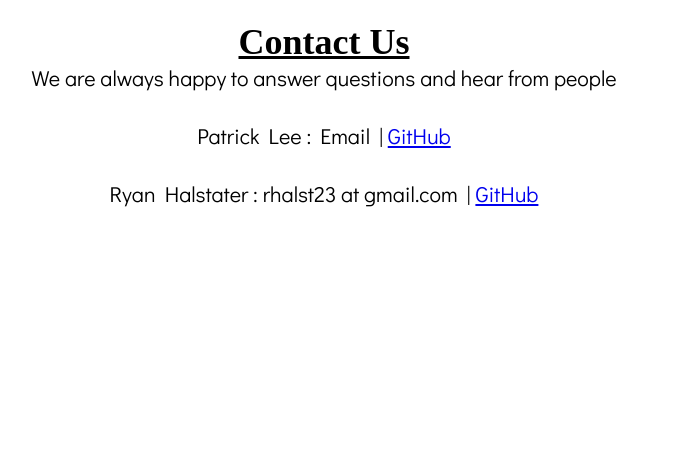
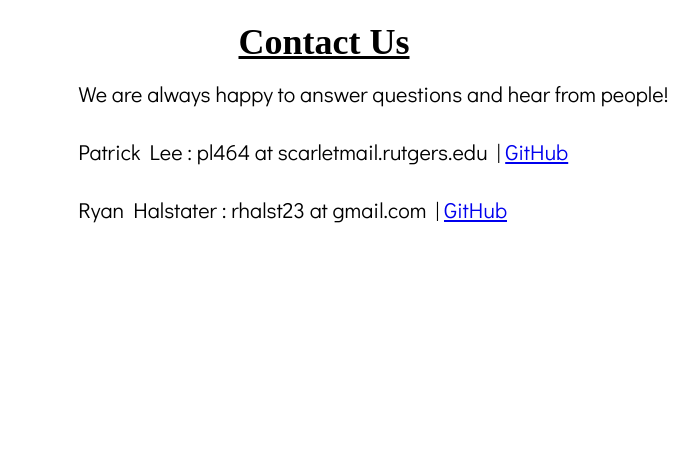
Before and after one commit to pl464/is-it-native, a Django app: page /robin/contact in a window 1280 px wide. Shown: the part 140-604 px from the top of the page, without its empty margins (316-1014 px from the left). Run offline with Django 3.2, Linux system fonts and the light colour scheme; some web fonts are replaced.

Commit message:
reorganizing about and documentation tab, fixed contact us tab

```diff
--- a/robin_scraper/static/css/style.css
+++ b/robin_scraper/static/css/style.css
@@ -34,7 +34,7 @@
 }
 
 /* For other pages */
-.about-text .contact_text p{
+.about-text  p{
     text-align:left;
     margin: 0.75em;
     font-size: var(--fs-body);
@@ -44,10 +44,11 @@
     margin: 0.75em;
     font-size: var(--fs-body);
 }
-.contact_text p{
+.contact-text  p{
     text-align:left;
     margin: 0.75em;
     font-size: var(--fs-body);
+	padding-left: 17.5em;
 }
 
 h2 {
@@ -311,6 +312,3 @@ body:before {
   margin-right: auto;
 
 }
-.contact_text{
-	left-margin: 50px;
-}
--- a/robin_scraper/templates/contact.html
+++ b/robin_scraper/templates/contact.html
@@ -10,10 +10,10 @@
         <br>
         <h2>Contact Us</h2>
         <p class="results">
-		We are always happy to answer questions and hear from people
+		We are always happy to answer questions and hear from people!
 		<br/>
 		<br/>
-            Patrick Lee : Email | <a href="https://github.com/pl464">GitHub</a>
+            Patrick Lee : pl464 at scarletmail.rutgers.edu | <a href="https://github.com/pl464">GitHub</a>
 			<br/><br/>
 			Ryan Halstater : rhalst23 at gmail.com | <a href="https://github.com/ryanhalstater">GitHub</a>
 		</p>
```
Also changed, not shown: robin_scraper/templates/about.html (+12 -0 lines), robin_scraper/templates/documentation.html (+1 -15 lines).
